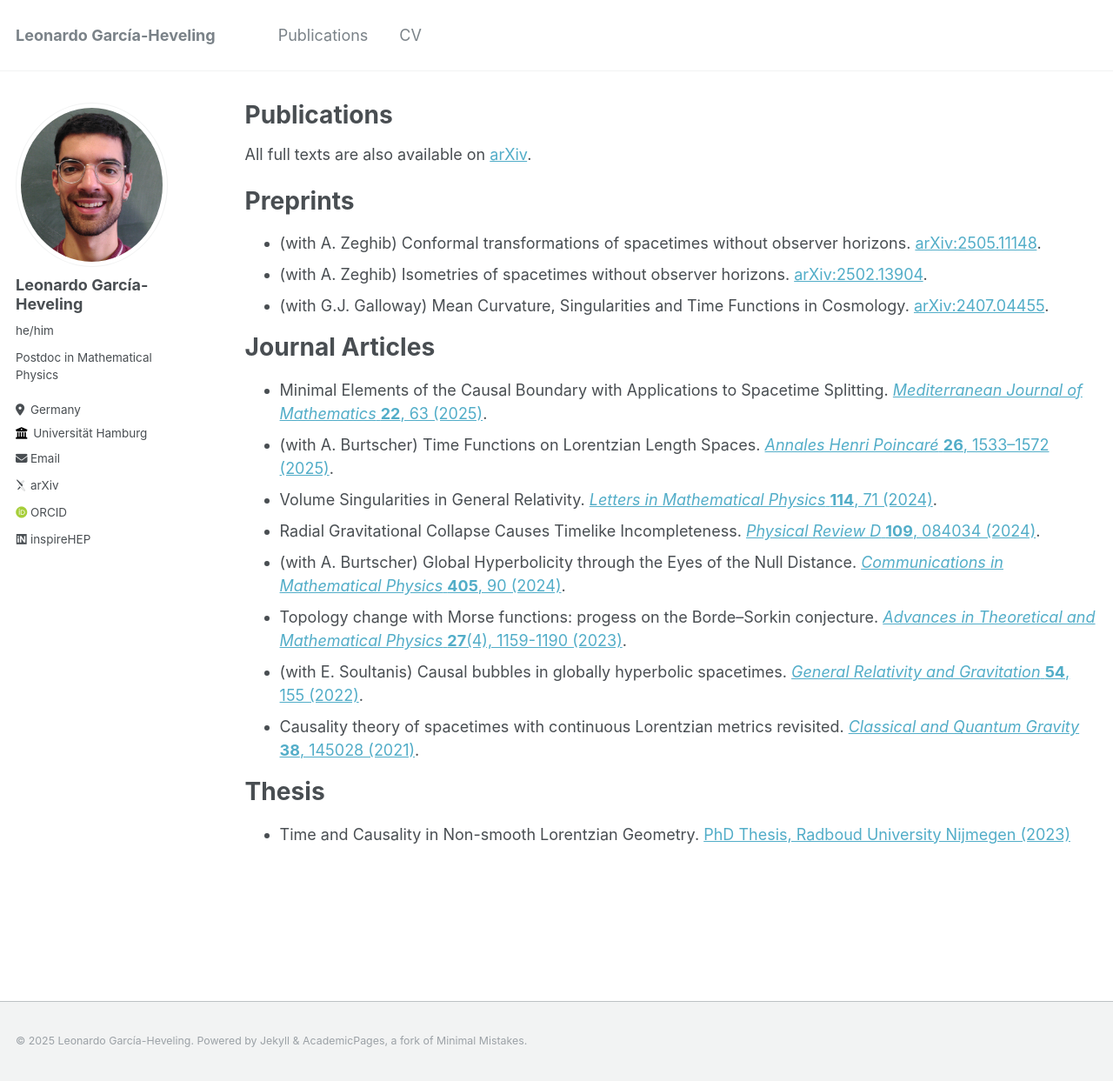
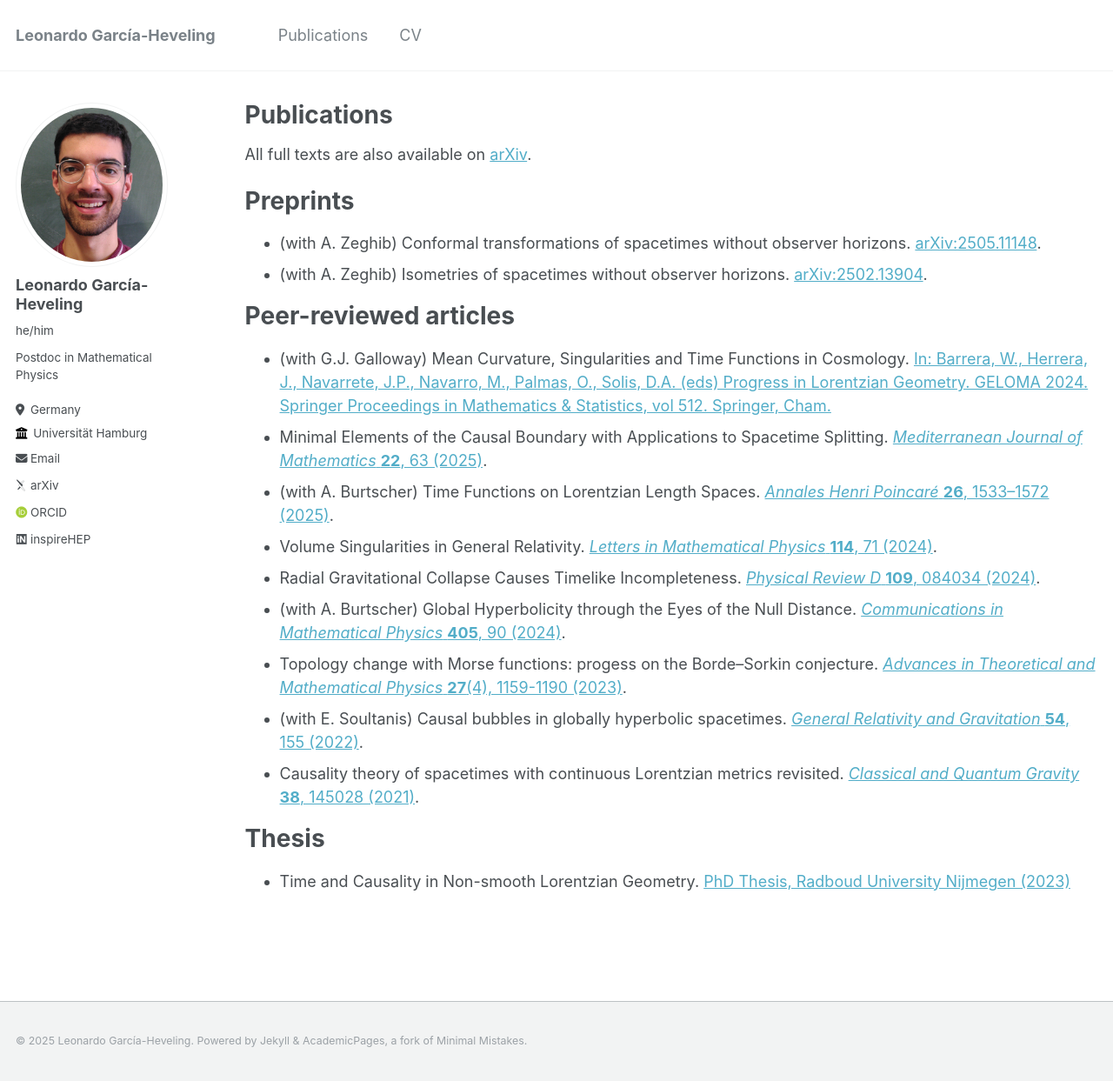
Before and after one commit to LeoGarciaHeveling/LeoGarciaHeveling.github.io, a Jekyll site: the page built from _pages/publications.md, in a window 1280 px wide and 1243 px high. Shown: the whole window at 87% size. Built offline with Jekyll 4.4.1, drawn with Linux system fonts in a browser that asks for light colours; some web fonts are replaced.

Commit message:
Update publications.md

```diff
--- a/_pages/publications.md
+++ b/_pages/publications.md
@@ -13,10 +13,10 @@ Preprints
 ===
 * (with A. Zeghib) Conformal transformations of spacetimes without observer horizons. [arXiv:2505.11148](https://doi.org/10.48550/arXiv.2505.11148).
 * (with A. Zeghib) Isometries of spacetimes without observer horizons. [arXiv:2502.13904](https://doi.org/10.48550/arXiv.2502.13904).
-* (with G.J. Galloway) Mean Curvature, Singularities and Time Functions in Cosmology. [arXiv:2407.04455](https://doi.org/10.48550/arXiv.2407.04455).
 
-Journal Articles
+Peer-reviewed articles
 ===
+* (with G.J. Galloway) Mean Curvature, Singularities and Time Functions in Cosmology. [In: Barrera, W., Herrera, J., Navarrete, J.P., Navarro, M., Palmas, O., Solis, D.A. (eds) Progress in Lorentzian Geometry. GELOMA 2024. Springer Proceedings in Mathematics & Statistics, vol 512. Springer, Cham.](https://doi.org/10.1007/978-3-031-99212-4_8)
 * Minimal Elements of the Causal Boundary with Applications to Spacetime Splitting. [<i>Mediterranean Journal of Mathematics</i> <b>22</b>, 63 (2025)](https://doi.org/10.1007/s00009-025-02832-3).
 * (with A. Burtscher) Time Functions on Lorentzian Length Spaces. [<i>Annales Henri Poincaré</i> <b>26</b>, 1533–1572 (2025)](https://doi.org/10.1007/s00023-024-01461-y).
 * Volume Singularities in General Relativity. [<i>Letters in Mathematical Physics</i> <b>114</b>, 71 (2024)](https://doi.org/10.1007/s11005-024-01814-y).
```
